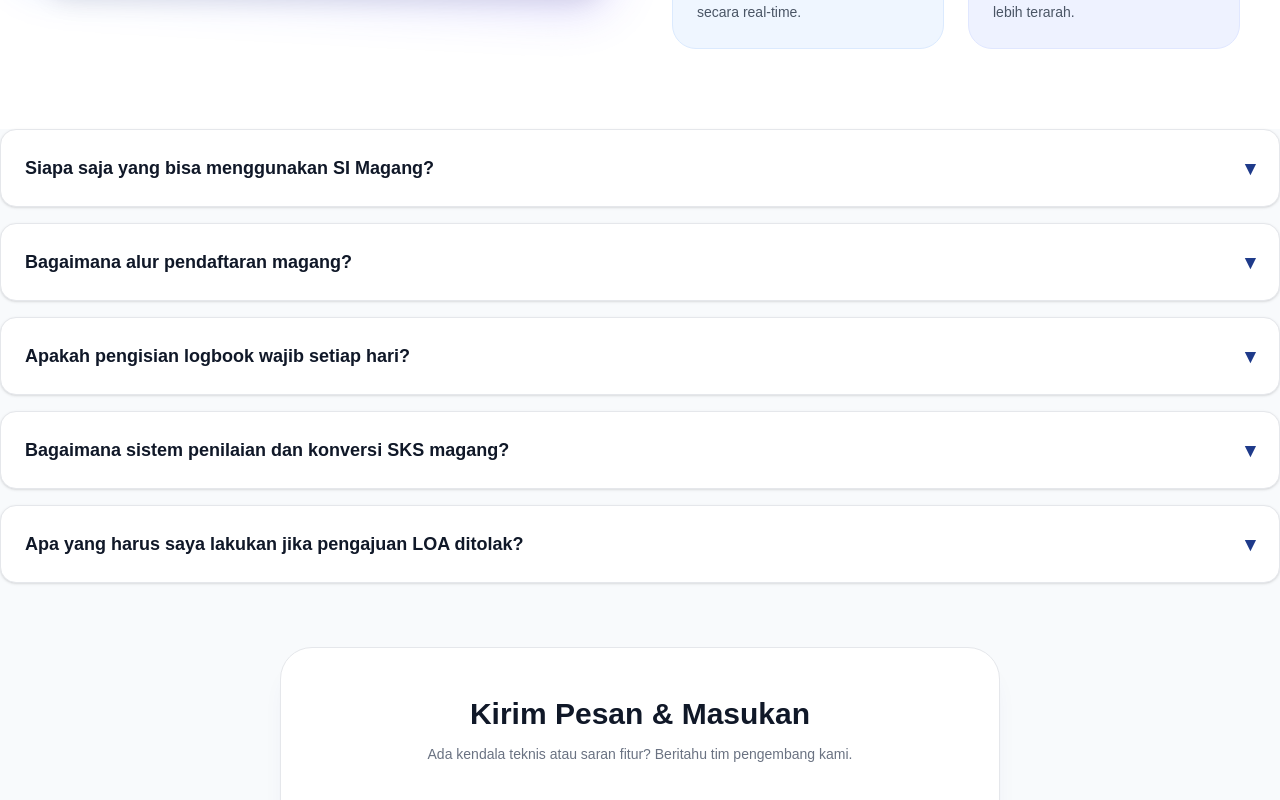
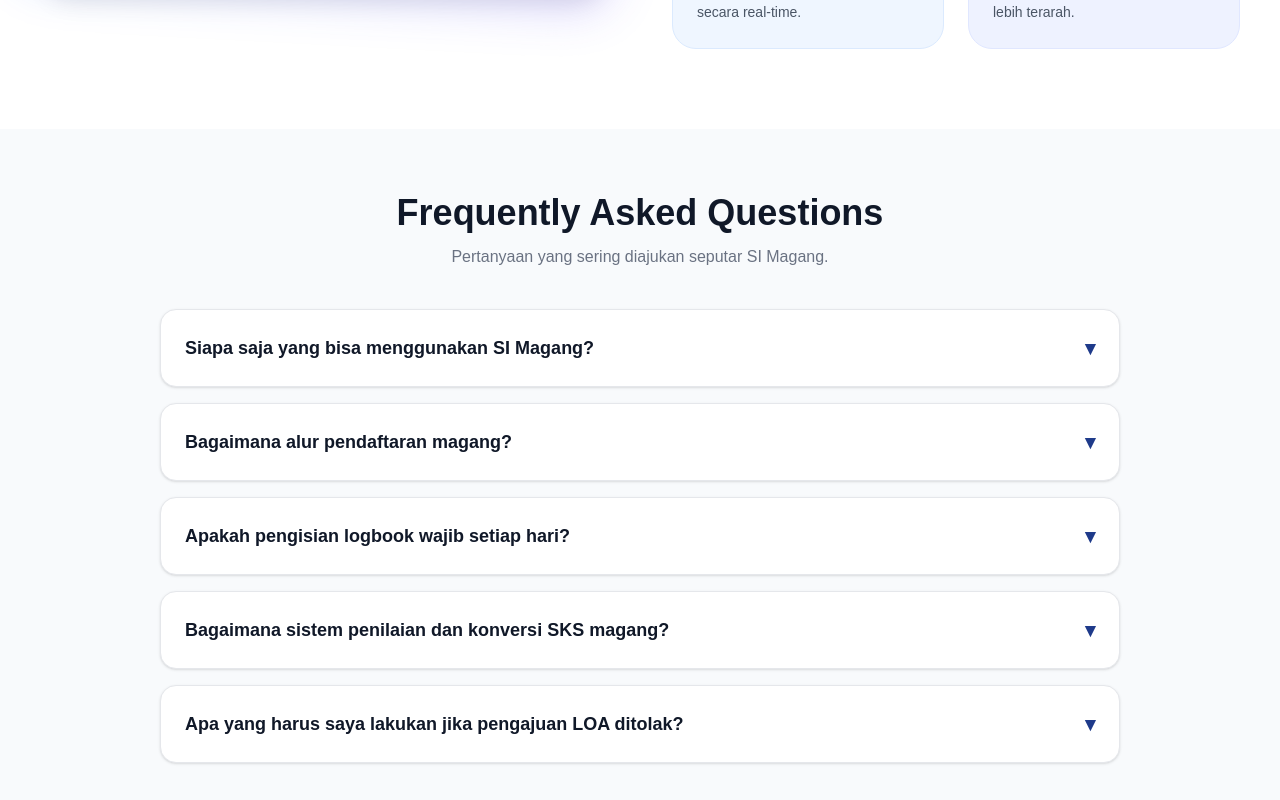
Before and after one commit to Annisyadwi00/webmagangskripsi-njs, a Next.js app: page / in a window 1280 px wide. Shown: the part 1200-2000 px from the top of the page. Built offline with nearby package versions, Linux system fonts and the light colour scheme; no server answers.

Commit message:
feat: implement student dashboard with internship tracking, logbook management, and PDF report generation

```diff
--- a/src/app/page.tsx
+++ b/src/app/page.tsx
@@ -59,8 +59,7 @@ export default function LandingPage() {
   };
 
   return (
-    <div className="min-h-screen bg-slate-50 dark:bg-slate-900 transition-colors duration-500 font-sans flex flex-col relative overflow-hidden">
-
+    <div className=" bg-slate-50 dark:bg-slate-900 transition-colors duration-500 font-sans flex flex-col relative overflow-hidden">
       {/* Efek Latar Belakang Estetik */}
       <div className="absolute top-[-10%] left-[-10%] w-96 h-96 bg-blue-400/20 dark:bg-[#1e3a8a]/20 rounded-full blur-3xl -z-10"></div>
       <div className="absolute bottom-[-10%] right-[-10%] w-96 h-96 bg-emerald-400/10 dark:bg-emerald-900/20 rounded-full blur-3xl -z-10"></div>
@@ -91,7 +90,7 @@ export default function LandingPage() {
           </Link>
         </div>
       </main>
-{/* --- SECTION ABOUT US --- */}
+      {/* --- SECTION ABOUT US --- */}
       <section id="about" className="py-20 bg-white dark:bg-slate-900 transition-colors">
         <div className="max-w-7xl mx-auto px-6 md:px-10">
           <div className="flex flex-col md:flex-row items-center gap-16">
@@ -155,7 +154,20 @@ export default function LandingPage() {
         </div>
       </section>
       {/* BAGIAN FAQ YANG SUDAH DI-ANIMASI */}
-        <div className="space-y-4">
+      <div id="faq" className="py-16">
+        {/* --- BAGIAN JUDUL FAQ --- */}
+        <div className="text-center mb-10 px-4">
+          <h2 className="text-3xl md:text-4xl font-black text-gray-900 dark:text-white">
+            Frequently Asked Questions
+          </h2>
+          <p className="text-gray-500 dark:text-gray-400 mt-3 text-sm md:text-base">
+            Pertanyaan yang sering diajukan seputar SI Magang.
+          </p>
+        </div>
+
+        {/* --- BAGIAN DAFTAR PERTANYAAN --- */}
+        {/* Catatan: px-40 diubah jadi responsif agar rapi di HP maupun Laptop */}
+        <div className="space-y-4 px-4 md:px-20 lg:px-40">
           {faqs.map((faq, idx) => (
             <div key={idx} className="bg-white dark:bg-slate-800 rounded-2xl border border-gray-200 dark:border-slate-700 shadow-sm overflow-hidden transition-colors">
               <button
@@ -166,18 +178,21 @@ export default function LandingPage() {
                 <motion.span
                   animate={{ rotate: openFaq === idx ? 180 : 0 }}
                   transition={{ duration: 0.3 }}
-                  className="text-[#1e3a8a] dark:text-blue-400 text-xl ml-4"
+                  className="text-[#1e3a8a] dark:text-blue-400 text-xl ml-4 shrink-0"
                 >
                   ▾
                 </motion.span>
               </button>
-              <AnimatePresence>
+
+              {/* Tambahkan initial={false} agar saat pertama kali web dimuat tidak ada animasi aneh */}
+              <AnimatePresence initial={false}>
                 {openFaq === idx && (
                   <motion.div
                     initial={{ height: 0, opacity: 0 }}
                     animate={{ height: "auto", opacity: 1 }}
                     exit={{ height: 0, opacity: 0 }}
                     transition={{ duration: 0.3, ease: "easeInOut" }}
+                    className="overflow-hidden" // <--- INI KUNCI RAHASIA AGAR ANIMASI BUKA-TUTUPNYA SMOOTH
                   >
                     <p className="px-6 pb-6 text-gray-600 dark:text-gray-400 leading-relaxed text-sm">
                       {faq.jawab}
@@ -188,6 +203,7 @@ export default function LandingPage() {
             </div>
           ))}
         </div>
+      </div>
 
       {/* 3. AREA PESAN & MASUKAN */}
       <section className="w-full max-w-3xl mx-auto px-6 py-16 mb-20 z-10">
@@ -207,16 +223,16 @@ export default function LandingPage() {
             <div className="grid grid-cols-1 md:grid-cols-2 gap-5">
               <div>
                 <label className="block text-sm font-bold text-gray-700 dark:text-gray-300 mb-2">Nama Lengkap</label>
-                <input required type="text" value={form.nama} onChange={(e) => setForm({...form, nama: e.target.value})} className="w-full px-5 py-3.5 border border-gray-200 dark:border-slate-600 rounded-xl bg-gray-50 dark:bg-slate-700 text-gray-900 dark:text-white focus:bg-white dark:focus:bg-slate-600 outline-none focus:ring-2 focus:ring-[#1e3a8a] transition-all" placeholder="Masukkan nama..." />
+                <input required type="text" value={form.nama} onChange={(e) => setForm({ ...form, nama: e.target.value })} className="w-full px-5 py-3.5 border border-gray-200 dark:border-slate-600 rounded-xl bg-gray-50 dark:bg-slate-700 text-gray-900 dark:text-white focus:bg-white dark:focus:bg-slate-600 outline-none focus:ring-2 focus:ring-[#1e3a8a] transition-all" placeholder="Masukkan nama..." />
               </div>
               <div>
                 <label className="block text-sm font-bold text-gray-700 dark:text-gray-300 mb-2">Alamat Email</label>
-                <input required type="email" value={form.email} onChange={(e) => setForm({...form, email: e.target.value})} className="w-full px-5 py-3.5 border border-gray-200 dark:border-slate-600 rounded-xl bg-gray-50 dark:bg-slate-700 text-gray-900 dark:text-white focus:bg-white dark:focus:bg-slate-600 outline-none focus:ring-2 focus:ring-[#1e3a8a] transition-all" placeholder="email@contoh.com" />
+                <input required type="email" value={form.email} onChange={(e) => setForm({ ...form, email: e.target.value })} className="w-full px-5 py-3.5 border border-gray-200 dark:border-slate-600 rounded-xl bg-gray-50 dark:bg-slate-700 text-gray-900 dark:text-white focus:bg-white dark:focus:bg-slate-600 outline-none focus:ring-2 focus:ring-[#1e3a8a] transition-all" placeholder="email@contoh.com" />
               </div>
             </div>
             <div>
               <label className="block text-sm font-bold text-gray-700 dark:text-gray-300 mb-2">Pesan / Kendala</label>
-              <textarea required rows={4} value={form.pesan} onChange={(e) => setForm({...form, pesan: e.target.value})} className="w-full px-5 py-3.5 border border-gray-200 dark:border-slate-600 rounded-xl bg-gray-50 dark:bg-slate-700 text-gray-900 dark:text-white focus:bg-white dark:focus:bg-slate-600 outline-none focus:ring-2 focus:ring-[#1e3a8a] transition-all" placeholder="Jelaskan masalah atau saran Anda..."></textarea>
+              <textarea required rows={4} value={form.pesan} onChange={(e) => setForm({ ...form, pesan: e.target.value })} className="w-full px-5 py-3.5 border border-gray-200 dark:border-slate-600 rounded-xl bg-gray-50 dark:bg-slate-700 text-gray-900 dark:text-white focus:bg-white dark:focus:bg-slate-600 outline-none focus:ring-2 focus:ring-[#1e3a8a] transition-all" placeholder="Jelaskan masalah atau saran Anda..."></textarea>
             </div>
 
             <button type="submit" disabled={loading} className="w-full py-4 bg-[#1e3a8a] text-white font-bold rounded-xl shadow-lg shadow-blue-900/20 hover:bg-blue-900 hover:-translate-y-1 transition-all disabled:opacity-70 disabled:hover:translate-y-0 mt-4">
```
Also changed, not shown: src/app/(mahasiswa)/dashboard/page.tsx (+22 -45 lines).
